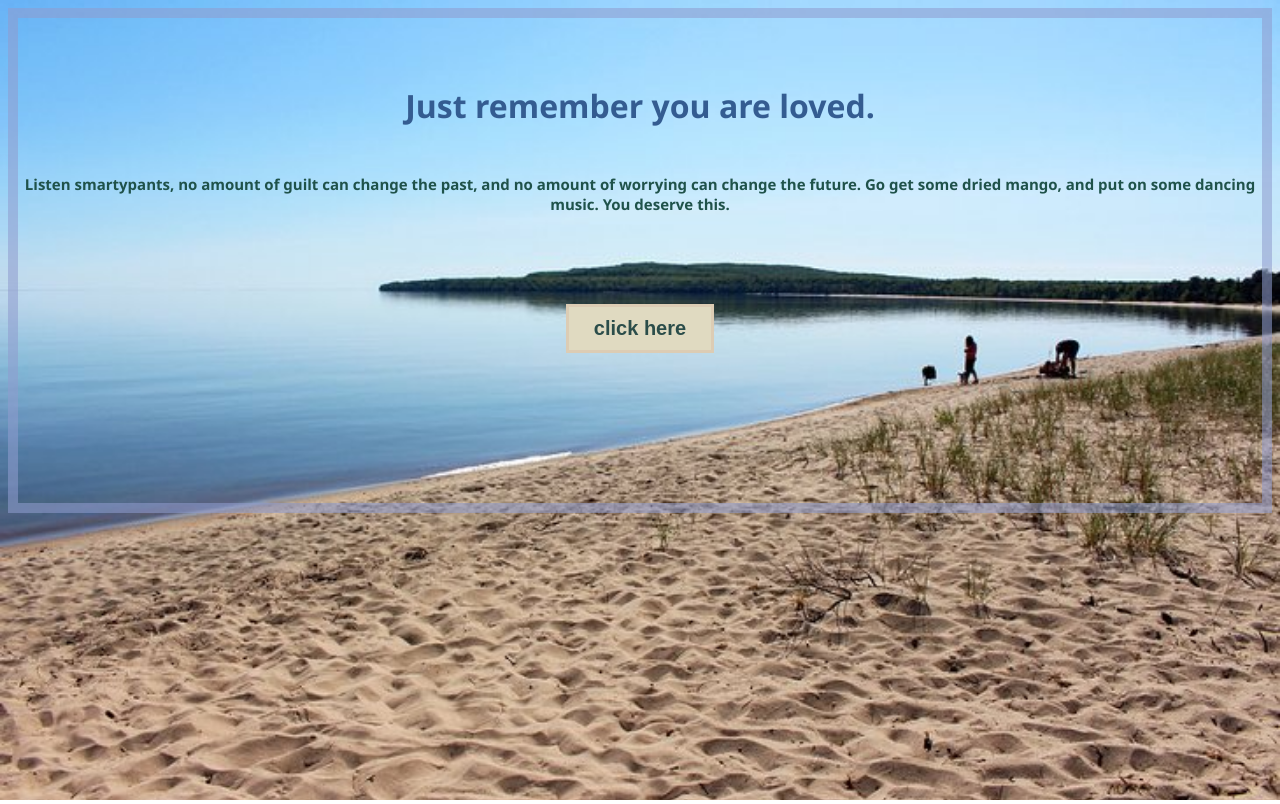
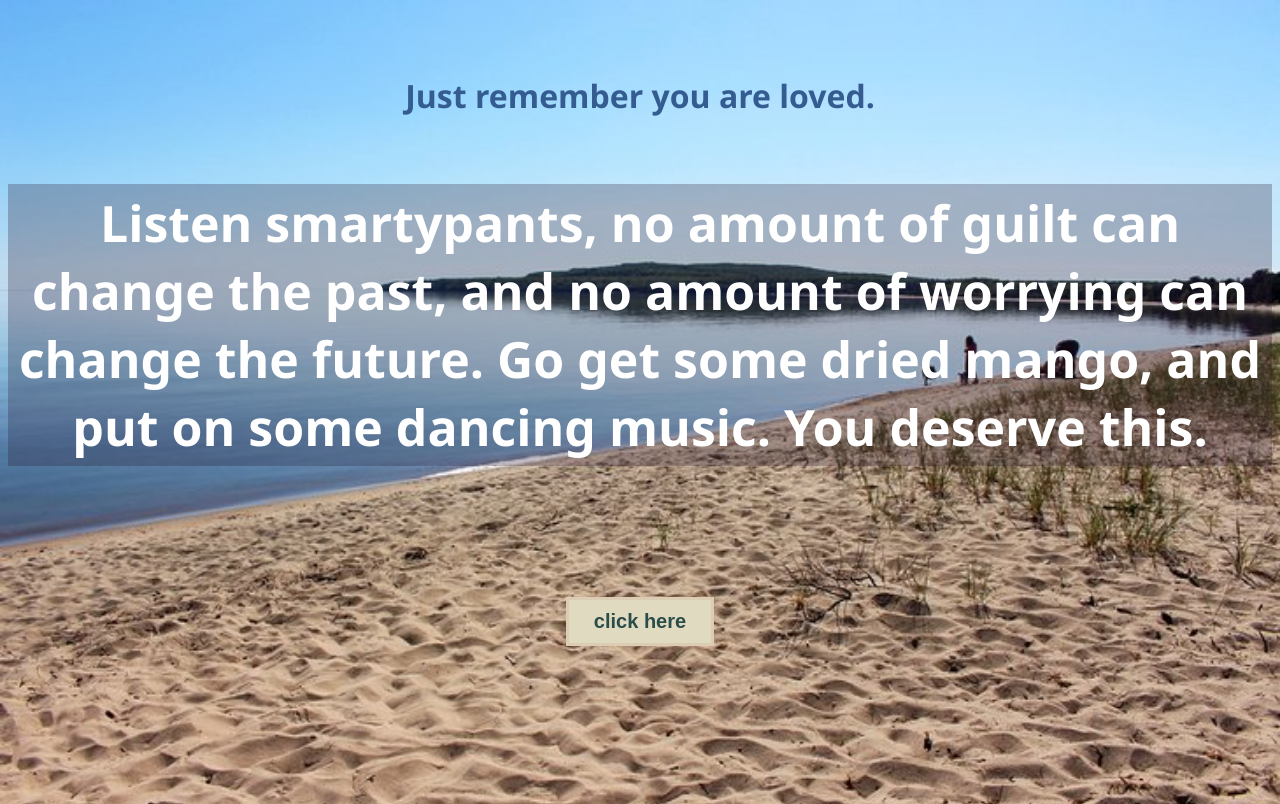
Before and after one commit to thislily/chill_out, a plain HTML site: page index.html in a window 1280 px wide. Both pictures are taken after a click on the button "click here". Drawn offline with Linux system fonts and the light colour scheme.

Commit message:
Add files via upload
cleared text

```diff
--- a/chill-out-machine.js
+++ b/chill-out-machine.js
@@ -34,10 +34,13 @@ const randomAffirmation = chillAffirmations[Math.floor(Math.random() * chillAffi
 
 const chillSentence = () => {
     return `Listen ${randomGreeting}, ${randomAffirmation}. Go get some ${randomSnack}, and ${randomActivity}. You deserve this.`;
+     };
 
+let button = document.getElementById('button');
+let displaySentence = document.getElementById('sentence');
 
-    };
+let sentence = function() {
+     displaySentence.innerHTML = chillSentence();
+}
 
-const sentence = () => {
-  document.getElementById('sentence').innerHTML = chillSentence();
-}
+button.onclick = sentence;
--- a/index.html
+++ b/index.html
@@ -1,15 +1,14 @@
 <!DOCTYPE html>
-<link rel="stylesheet" type="text/css" href="style.css">
+<link rel="stylesheet" href="style.css">
+<meta name="viewport" content="width=device-width, initial-scale=1.0">
 <html>
     <head>
         <title>Chill Out Machine</title>
     </head>
     <body>
         <h1>Just remember you are loved.</h1>
-        <div id="sentence">
-            <!--sentence to display here-->
-        </div>
-        <button class="button" onclick="sentence()">click here</button>
+        <h2 id="sentence"></h2>
+        <button id="button" class="button">click here</button>
 
         <script src="chill-out-machine.js"></script>
     </body>
--- a/style.css
+++ b/style.css
@@ -3,19 +3,20 @@ html {
 }
 
 body {
-    background-image: url(canada-ontario-best-campgrounds-pancake-bay-provincial-park.jpg);
+    background-image: url(canada-ontario-best-campgrounds-pancake-bay-provincial-park.jpg) ;
     background-repeat: no-repeat;
     text-align: center;
     background-size: cover;
     padding-top: 20px;
     padding-bottom: 150px;
-    border: 10px solid #919cce8e;
+
 }
 
 h1 {
     color:rgb(52, 92, 145);
     padding-bottom: 25px;
     padding-top: 25px;
+
 }
 
 p {
@@ -23,10 +24,12 @@ p {
 
 }
 
-div {
+h2 {
     font-weight: bolder;
-    font-size: 15px;
-    color:rgb(31, 82, 74);
+    font-size: 50px;
+    color:rgb(255, 255, 255);
+    background-color: #29193046;
+    padding: 5px 5px;
 
 }
 
@@ -41,7 +44,8 @@ div {
     color: rgb(43, 77, 74);
     font-weight: bold;
     margin-top: 90px;
+  }
 
-
-
+  * {
+    box-sizing: border-box;
   }
```
